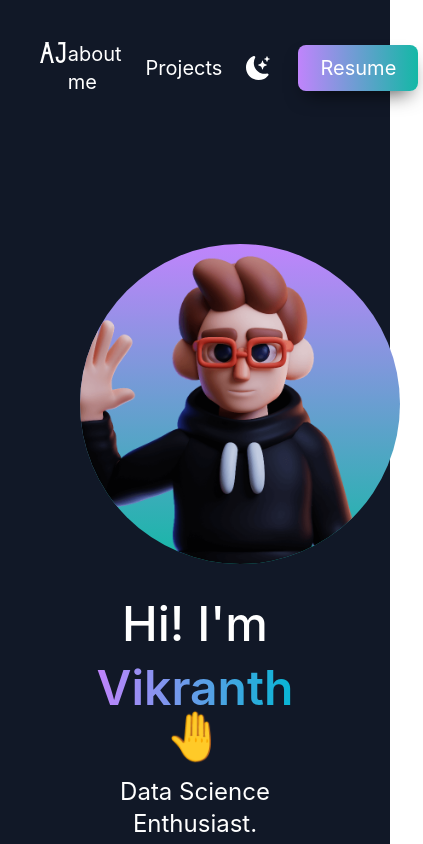
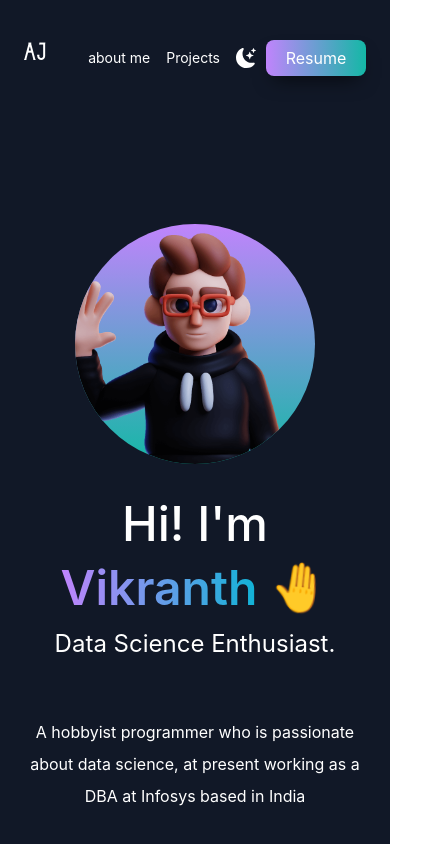
Before and after one commit to ajvikranth/my-website, a Next.js app: page / in a window 390 px wide. Shown: the top 844 px of the page, 423 px wide, since content can reach past the window. Built offline with nearby package versions, Linux system fonts and the light colour scheme.

Commit message:
updated smaller device responsiveness

```diff
--- a/components/About/index.jsx
+++ b/components/About/index.jsx
@@ -56,15 +56,15 @@ const About = () => {
 
 
                     </div>
-                    <div className="mt-2 flex">
+                    <div className="mt-2 md:flex">
 
                     <div className="flex-1  items-center  pl-2 text-xl">
                         <span className="text-green-400">Skills/Tools (main) :~$</span><span> ls</span>
 
                         <p className="text-green-400 ">Proficient With</p>
 
-                         <div className=" mt-2 flex  mx-auto content-evenly">
-                         <div className="flex-1">
+                         <div className=" mt-2 md:flex  mx-auto content-evenly">
+                         <div className="md:flex-1">
                             <ul>
                                 <li>SQL</li>
                                 <li>Python </li>
@@ -75,8 +75,8 @@ const About = () => {
 
                          </div>
 
-                         <div className="flex-1 ml-4">
-                         <ul>
+                         <div className="md:flex-1 md:mx-4">
+                         <ul >
                           <li>SQL Server Administration</li>
                           <li>Cloud - Azure, OCI</li>
                           <li>RDBMS - Oracle, MSSQL</li>
@@ -85,8 +85,8 @@ const About = () => {
                          </div>
                          </div>
                            <p className="text-green-400 mt-4 ">Exposed To</p>
-                         <div className=" mt-2 flex  mx-auto content-evenly">
-                         <div className="flex-1">
+                         <div className=" mt-2 md:flex  mx-auto content-evenly">
+                         <div className="md:flex-1">
                          <ul>
                           <li>Java</li>
                           <li>Javascript</li>
@@ -97,7 +97,7 @@ const About = () => {
 
                          </div>
 
-                         <div className="flex-1 ml-4">
+                         <div className="md:flex-1 md:mx-4">
                          <ul>
                          <li>Web developement</li>
                           <li>Computer Networking</li>
--- a/components/Footer/index.jsx
+++ b/components/Footer/index.jsx
@@ -65,7 +65,7 @@ const Footer = () => {
                         </a>
                     </li>
                 </ul>
-                <h5 className=" text-black dark:text-white font-initial text-sm">&copy; 2022 - A J Vikranth. All Rights Reserved.</h5>
+                <h5 className=" text-black dark:text-white font-initial text-center text-sm">&copy; 2022 - A J Vikranth. All Rights Reserved.</h5>
             </div>
 
         </div>
--- a/components/Navbar/index.jsx
+++ b/components/Navbar/index.jsx
@@ -8,19 +8,19 @@ const Navbar = ({darkMode, handleClick}) => {
     return(
 
       <nav className="py-10 mb-12 flex justify-between  dark:text-white ">
-      <h1 className="font-burtons text-2xl">AJ</h1>
+      <h1 className="font-burtons text-xl md:text-2xl">AJ</h1>
 
 
       <ul className="flex items-center">
         <li>
-        <h1 className=" text-xl  transition ease-in-out delay-100  hover:-translate-y-1 hover:scale-110 hover: duration-200 "><a href="#about">about me</a></h1>
+        <h1 className=" text-sm md:text-xl pl-2 transition ease-in-out delay-100  hover:-translate-y-1 hover:scale-110 hover: duration-200 "><a href="#about">about me</a></h1>
         </li>
         <li>
-        <h1 className=" text-xl px-6 transition ease-in-out delay-100  hover:-translate-y-1 hover:scale-110 hover: duration-200 "><a href="#project">Projects</a></h1>
+        <h1 className=" text-sm md:text-xl px-4 transition ease-in-out delay-100  hover:-translate-y-1 hover:scale-110 hover: duration-200 "><a href="#project">Projects</a></h1>
         </li>
         <li>
           <BsFillMoonStarsFill
-            className=" cursor-pointer text-2xl transition ease-in-out delay-100  hover:-translate-y-1 hover:scale-110 hover: duration-200"
+            className=" cursor-pointer text-xl md:text-2xl transition ease-in-out delay-100  hover:-translate-y-1 hover:scale-110 hover: duration-200"
             onClick={handleClick}
           />
         </li>
--- a/pages/index.js
+++ b/pages/index.js
@@ -30,14 +30,14 @@ export default function Home() {
         <meta name="description" content="Anton J Vikranth's Personal Data Science Portfolio Website build with Next.js and Tailwindcss" />
         <link rel="icon" href="/favicon.ico" />
       </Head>
-      <main className=" bg-white px-10  md:px-20 lg:px-40  dark:bg-gray-900 ">
+      <main className=" bg-white  dark:bg-gray-900  px-6   md:px-20 lg:px-40 ">
       <section id='Home' className="min-h-screen">
 
       <Navbar darkMode={darkMode} handleClick={handleClick}/>
-          <div className="text-center p-10 py-10 lg:flex gap-10">
+          <div className="text-center sm:p-10 py-10 lg:flex gap-10">
             <div>
-              <div className="mx-auto bg-gradient-to-b from-purple-400 text- to-teal-500 rounded-full w-80 h-80 relative overflow-hidden mt-5 md:h-96 md:w-96">
-                <Image src={deved} layout="fill" objectFit="cover" alt='avatar' />
+              <div className="mx-auto bg-gradient-to-b from-purple-400 text- to-teal-500 rounded-full w-60 h-60 relative overflow-hidden mt-5 sm:h-96 sm:w-96">
+                <Image  src={deved} layout="fill" objectFit="cover" alt='avatar' />
               </div>
 
             </div>
--- a/styles/Navbar.module.css
+++ b/styles/Navbar.module.css
@@ -43,3 +43,15 @@
     opacity: 1;
     right: 10px;
   }
+
+  @media screen and (max-width: 420px)
+  {
+    .button
+    {
+      padding: 6px;
+      width: 100px;
+      margin-left: 10px;
+      font-size: 16px;
+    }
+
+  }
```
Also changed, not shown: styles/Home.module.css (line endings or trailing spaces). Lines whose indentation alone changed are shown as unchanged.
